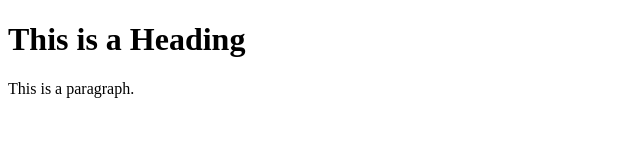
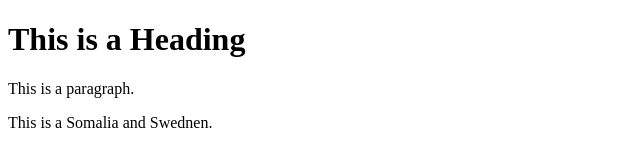
Before and after one commit to Abdicalool/ReactiveProgramming, a plain HTML site: page index.html in a window 1280 px wide. Shown: the whole page, without its empty margins (0-640 px from the left). Drawn offline with Linux system fonts and the light colour scheme.

Commit message:
Update index.html
added more lines

```diff
--- a/index.html
+++ b/index.html
@@ -7,6 +7,7 @@
 
 <h1>This is a Heading</h1>
 <p>This is a paragraph.</p>
+<p>This is a Somalia and Swednen.</p>
 
 </body>
 </html>
```
